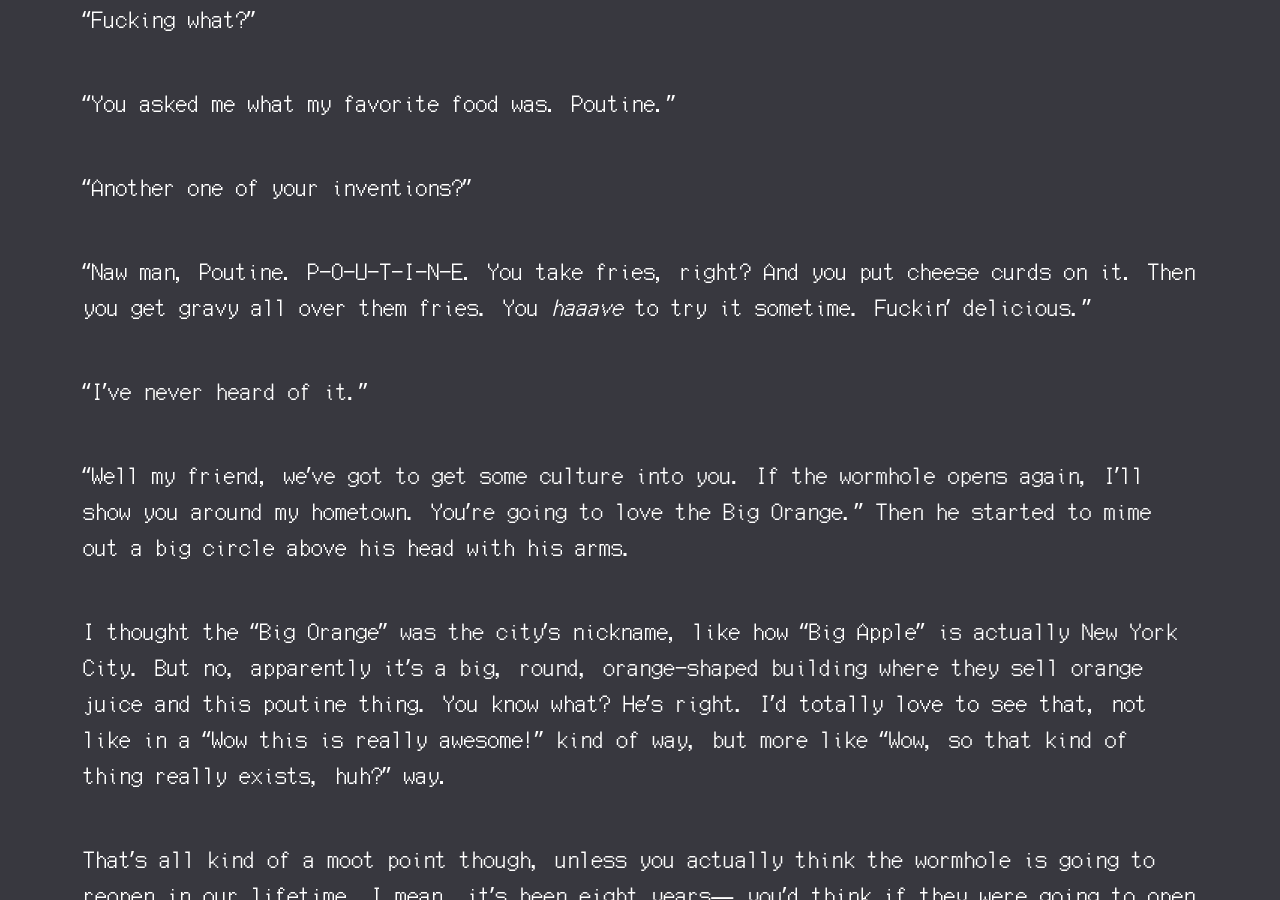
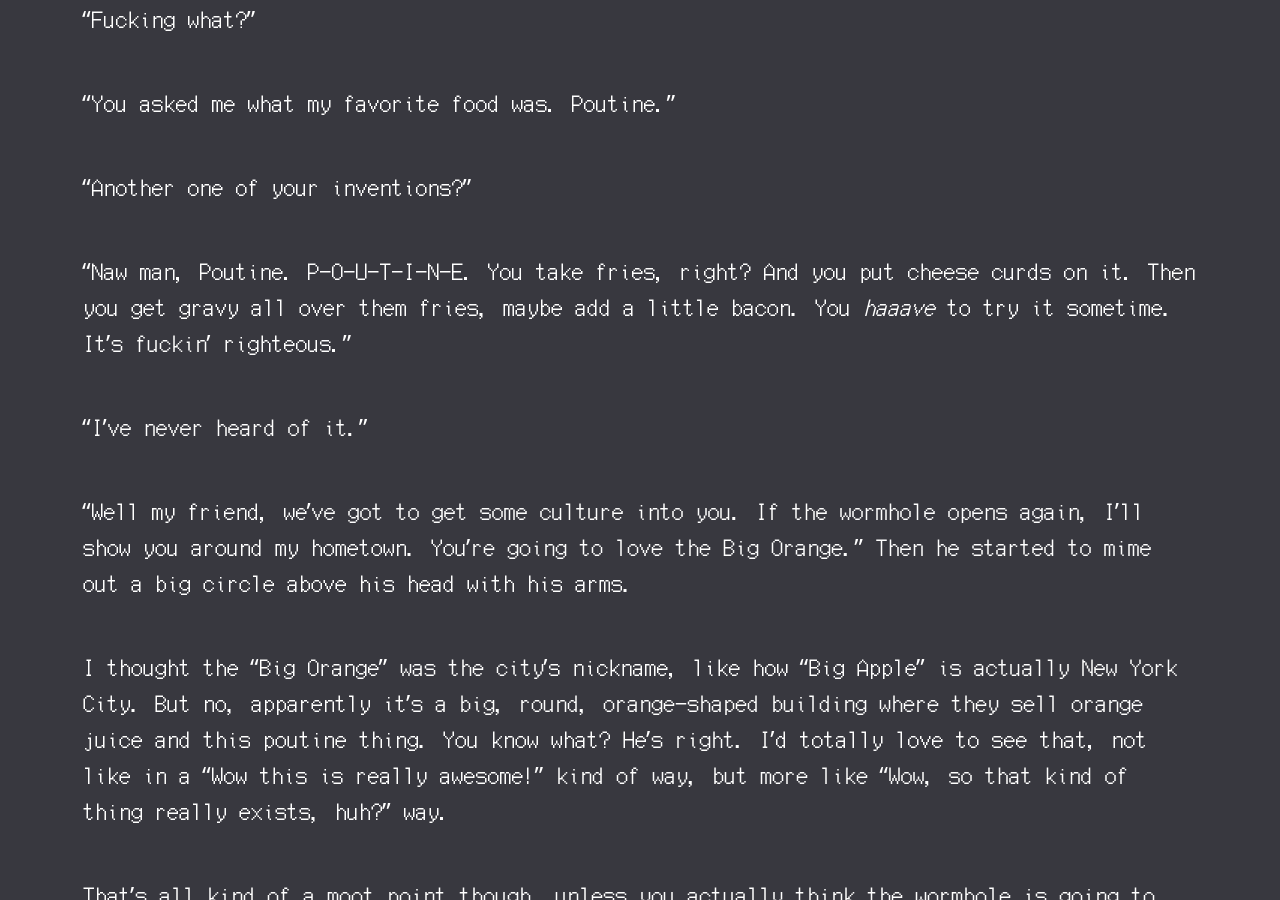
Before and after one commit to pilosophos/pilosophos-site-v1, a Jekyll site: the page built from _writing/piss-corps.md, in a window 1280 px wide and 900 px high, scrolled down 4577 px. Built offline with Jekyll 4.4.1, drawn with Linux system fonts in a browser that asks for light colours.

Commit message:
Update piss-corps.md

```diff
--- a/_writing/piss-corps.md
+++ b/_writing/piss-corps.md
@@ -85,7 +85,7 @@ He just sort of did this little nod and slowly he opens his mouth and says, "Pou
 
 "Another one of your inventions?"
 
-"Naw man, Poutine. P-O-U-T-I-N-E. You take fries, right? And you put cheese curds on it. Then you get gravy all over them fries. You *haaave* to try it sometime. Fuckin' delicious."
+"Naw man, Poutine. P-O-U-T-I-N-E. You take fries, right? And you put cheese curds on it. Then you get gravy all over them fries, maybe add a little bacon. You *haaave* to try it sometime. It's fuckin' righteous."
 
 "I've never heard of it."
 
```
